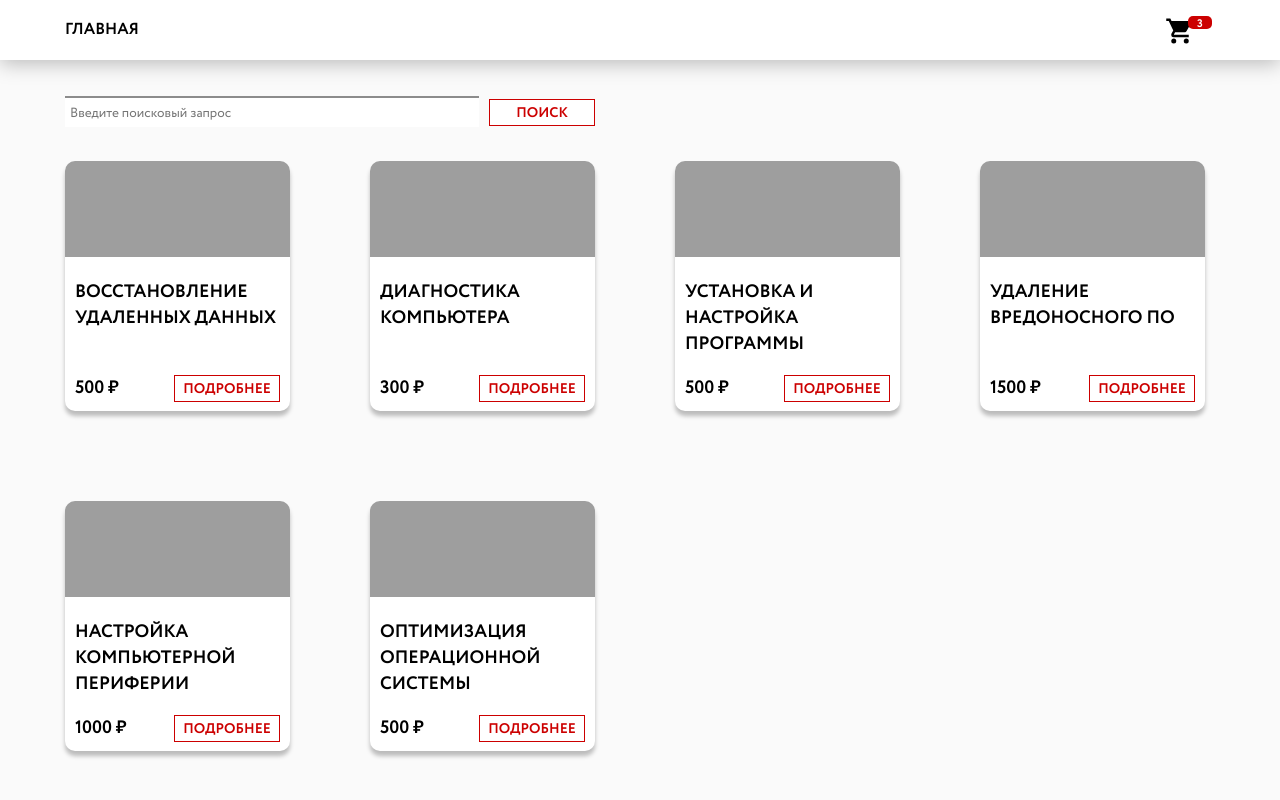
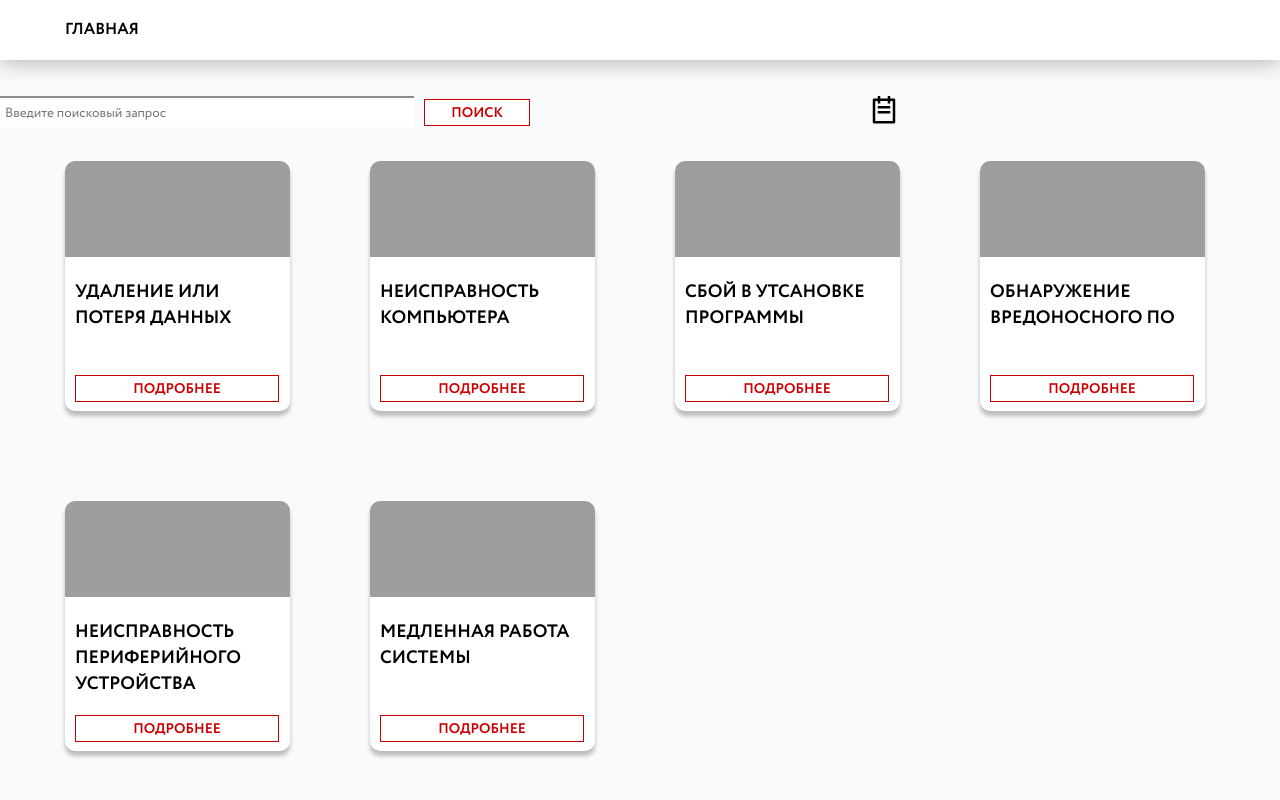
Before and after one commit to besttwinkever/Web_Backend, a Django app: page / in a window 1280 px wide. Run offline with Django 5.2, Linux system fonts and the light colour scheme.

Commit message:
some first edits

```diff
--- a/Web/static/css/style.css
+++ b/Web/static/css/style.css
@@ -63,18 +63,15 @@ html, body {
     mask-size: 100% 100%;
   }
 
-.nav-cart {
-    position: fixed;
-    text-transform: uppercase;
-    top: 16px;
-    right: 85px;
+.appeal-content{
+    position: absolute;
+    right: 0;
     width: 30px;
     height: 30px;
 }
 
-.nav-cart-count {
-    position: fixed;
-    text-transform: uppercase;
+.appeal-count {
+    position: absolute;
     top: 16px;
     right: 68px;
     width: 24px;
@@ -88,10 +85,17 @@ html, body {
     text-align: center;
 }
 
-.search-bar {
+.main-header {
     position: relative;
     margin-top: 96px;
-    padding-left: 65px;
+    padding-left: 369px;
+    width: 530px;
+    height: 30px;
+}
+
+.search-bar {
+    position: absolute;
+    left: 0;
     width: 530px;
     height: 30px;
 }
@@ -204,7 +208,8 @@ button:hover {
 }
 
 .product-card-details-button {
-    right: 10px;
+    left: 10px;
+    width: 204px;
     position: absolute;
 }
 
--- a/Web/templates/base.html
+++ b/Web/templates/base.html
@@ -12,14 +12,6 @@
             <div class="nav-home">
                 <a href="{% url 'index' %}">Главная</a>
             </div>
-            <a href="{% url 'cart' userCartId %}">
-                <div class="nav-cart">
-                    <img src="{% if cartAmount > 0 %}{% static 'icon/cart.svg' %}{% else %}{% static 'icon/cart-empty.svg' %}{% endif %}" alt="cart">
-                    {% if cartAmount > 0 %}
-                    <div class="nav-cart-count">{{ cartAmount }}</div>
-                    {% endif %}
-                </div>
-            </a>
         </div>
         {% block content %}{% endblock %}
     </body>
--- a/Web/templates/index.html
+++ b/Web/templates/index.html
@@ -4,11 +4,21 @@
 {% block title %}Главная{% endblock %}
 
 {% block content %}
-<div class="search-bar">
-    <form action="" method="get">
-        <input name="search" class="search-bar-input" value="{{ search }}" type="text" placeholder="Введите поисковый запрос" autocomplete="off">
-        <button type="submit" class="search-bar-button">Поиск</button>
-    </form>
+<div class="main-header">
+    <div class="search-bar">
+        <form action="" method="get">
+            <input name="search" class="search-bar-input" value="{{ search }}" type="text" placeholder="Введите поисковый запрос" autocomplete="off">
+            <button type="submit" class="search-bar-button">Поиск</button>
+        </form>
+    </div>
+    <div class="appeal-content">
+        <a href="{% url 'appeal' userAppealId %}">
+            <img src="{% if appealAmount > 0 %}{% static 'icon/appeal.svg' %}{% else %}{% static 'icon/appeal-empty.svg' %}{% endif %}" alt="cart">
+            {% if appealAmount > 0 %}
+            <div class="appeal-count">{{ appealAmount }}</div>
+            {% endif %}
+        </a>
+    </div>
 </div>
 <div class="content">
     {% for item in items %}
@@ -17,7 +27,6 @@
             <img class="product-card-img" src="{{ item.image }}">
             <div class="product-card-title">{{ item.name }}</div>
             <div class="product-card-details">
-                <span class="product-card-details-price">{{ item.price }} ₽</span>
                 <button class="product-card-details-button">Подробнее</button>
             </div>
         </div>
--- a/Web/views.py
+++ b/Web/views.py
@@ -4,44 +4,38 @@ items = [
     {
         'id': 1,
         'image': 'http://127.0.0.1:9000/images/1.jpg',
-        'name': 'Восстановление удаленных данных',
-        'price': 500,
-        'description': 'Представляет собой восстановление случайно удаленных файлов или данных с отформатированных жестких дисков с помощью передовых технологий и опытных специалистов.'
+        'name': 'Удаление или потеря данных',
+        'description': 'Пользователь случайно удалил важные файлы или произошла ошибка в работе системы, приведшая к потере данных. Необходима услуга восстановления удалённых данных с помощью специальных программ и технологий.'
     },
     {
         'id': 2,
         'image': 'http://127.0.0.1:9000/images/2.jpg',
-        'name': 'Диагностика компьютера',
-        'price': 300,
-        'description': 'Определяет причину проблем с компьютером (медленная работа, зависания, ошибки) и находит эффективные решения.'
+        'name': 'Неисправность компьютера',
+        'description': 'Компьютер не включается, зависает или работает с перебоями. Требуется диагностика для выявления аппаратных или программных проблем, которые могут включать перегрев, сбой компонентов или конфликты программного обеспечения.'
     },
     {
         'id': 3,
         'image': 'http://127.0.0.1:9000/images/3.jpg',
-        'name': 'Установка и настройка программы',
-        'price': 500,
-        'description': 'Устанавливает и настраивает необходимое программное обеспечение для работы или личных нужд.'
+        'name': 'Сбой в утсановке программы',
+        'description': 'Во время установки программного обеспечения возникают ошибки, или программа после установки не работает корректно. Это может быть связано с несовместимостью ПО, нехваткой системных ресурсов или конфликтом с другими установленными приложениями.'
     },
     {
         'id': 4,
         'image': 'http://127.0.0.1:9000/images/4.jpg',
-        'name': 'Удаление вредоносного ПО',
-        'price': 1500,
-        'description': 'Избавляет от вирусов, шпионских программ и других вредоносных программ, защищая компьютер и личные данные.'
+        'name': 'Обнаружение вредоносного ПО',
+        'description': 'На устройстве обнаружены вирусы, трояны, рекламное ПО или другие вредоносные программы, которые могут угрожать безопасности данных или замедлять работу системы. Необходима услуга по их удалению и защите системы.'
     },
     {
         'id': 5,
         'image': 'http://127.0.0.1:9000/images/5.jpg',
-        'name': 'Настройка компьютерной периферии',
-        'price': 1000,
-        'description': 'Подключает и настраивает принтеры, сканеры и другие периферийные устройства для корректной работы.'
+        'name': 'Неисправность периферийного устройства',
+        'description': 'Принтер, сканер, веб-камера или другое периферийное устройство не работает, не подключается к компьютеру или работает некорректно. Требуется настройка или устранение неполадок оборудования.'
     },
     {
         'id': 6,
         'image': 'http://127.0.0.1:9000/images/6.jpg',
-        'name': 'Оптимизация операционной системы',
-        'price': 500,
-        'description': 'Повышает производительность и стабильность компьютера путем оптимизации настроек операционной системы, удаления ненужных файлов и программ.'
+        'name': 'Медленная работа системы',
+        'description': 'Операционная система работает медленно, тормозит при выполнении задач, что может быть вызвано чрезмерным количеством запущенных процессов, накопившимися временными файлами или фрагментацией диска. Требуется оптимизация работы системы для улучшения её производительности.'
     }
 ]
 
@@ -123,15 +117,14 @@ def cartController(request, cartId):
 
     data = {
         'items': [],
-        'cartAmount': len(cart['itemIds']),
-        'userCartId': cartId
+        'appealAmount': len(cart['itemIds']),
+        'userAppealId': cartId
     }
     for id in cart['itemIds']:
         item = getItemById(id)
         if item != None:
             data['items'].append({
-                'name': item['name'],
-                'price': item['price']
+                'name': item['name']
             })
 
     return render(request, 'cart.html', data)
```
Also changed, not shown: Web/static/icon/appeal-empty.svg (added), Web/static/icon/appeal.svg (added), Web/static/icon/cart-empty.svg (deleted), Web/static/icon/cart.svg (deleted), Web/static/icon/down.svg (added), Web/static/icon/up.svg (added).
